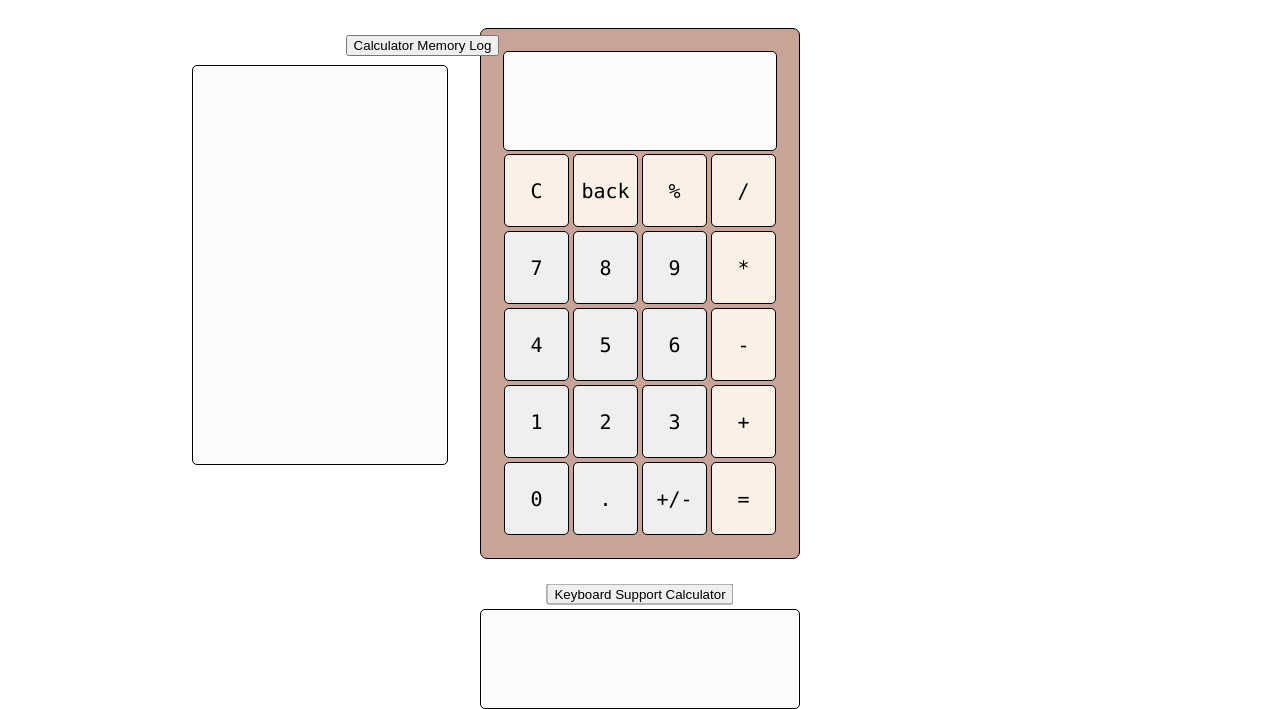
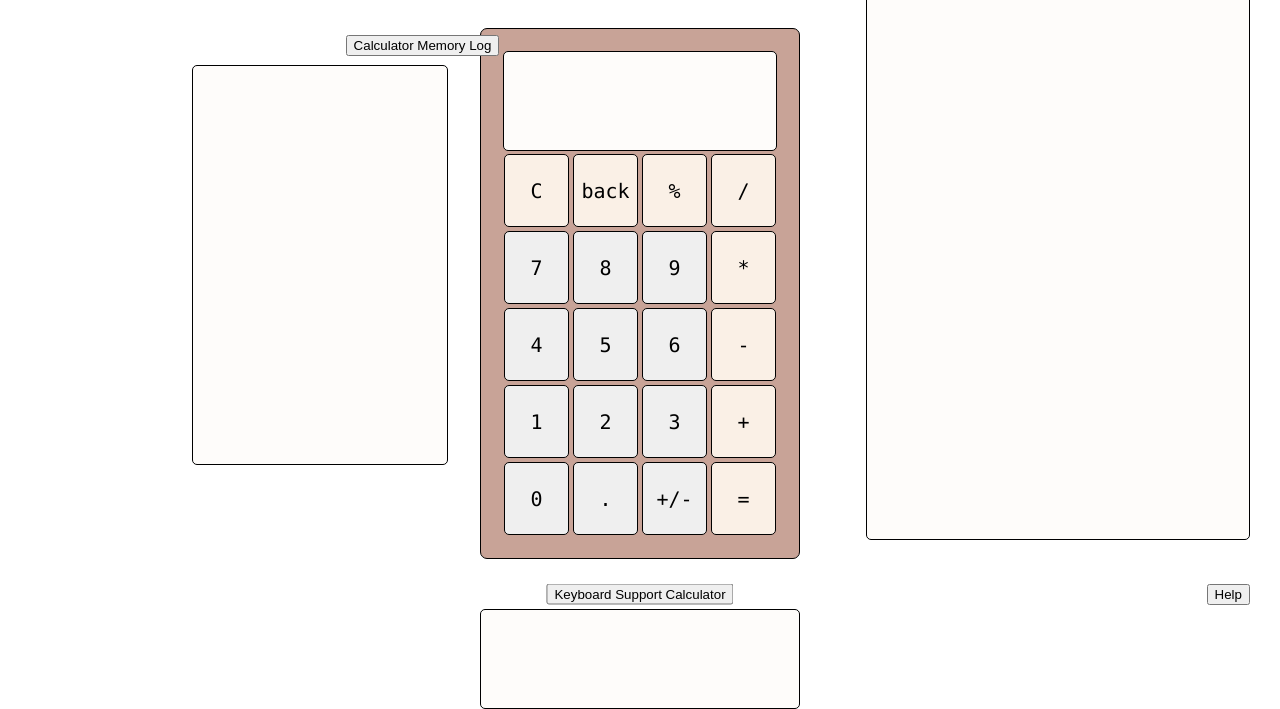
Before and after one commit to jin-karen/calculator, a plain HTML site: page index.html in a window 1280 px wide. Shown: the part 165-874 px from the top of the page. Drawn offline with Linux system fonts and the light colour scheme.

Commit message:
update files
added display for calculator help

```diff
--- a/index.html
+++ b/index.html
@@ -47,6 +47,8 @@
         <div id="calculatorLog" class="logSupport"></div>
         <button id="keyBtn" class="keySupport">Keyboard Support Calculator</button>
         <div id="keyDisplay" class="keySupport"></div>
+        <button id="helpBtn" class="helpSupport">Help</button>
+        <div id="helpDisplay" class="helpSupport"></div>
 	    <script src="script.js"></script>
         <script src="keyboardscript.js"></script>
     </body>
--- a/style.css
+++ b/style.css
@@ -106,6 +106,19 @@ input:active{
     padding: 40px;
 }
 
+#helpDisplay{
+    position: absolute;
+    right: 30px;
+    bottom: 95px;
+    width: 30%;
+    height: 600px;
+    border: 1.5px solid black;
+    border-radius: 5px;
+    background-color: #FEFCFA;
+    text-align: center;
+    padding: 40px;
+}
+
 #keyBtn{
     position: absolute;
     bottom: 20px;
@@ -120,6 +133,12 @@ input:active{
     left: 27%;
 }
 
+#helpBtn{
+    position: absolute;
+    bottom: 30px;
+    right: 30px;
+}
+
 /** smaller media screen 1306 x 969
 table{
     width: 40%;
```
